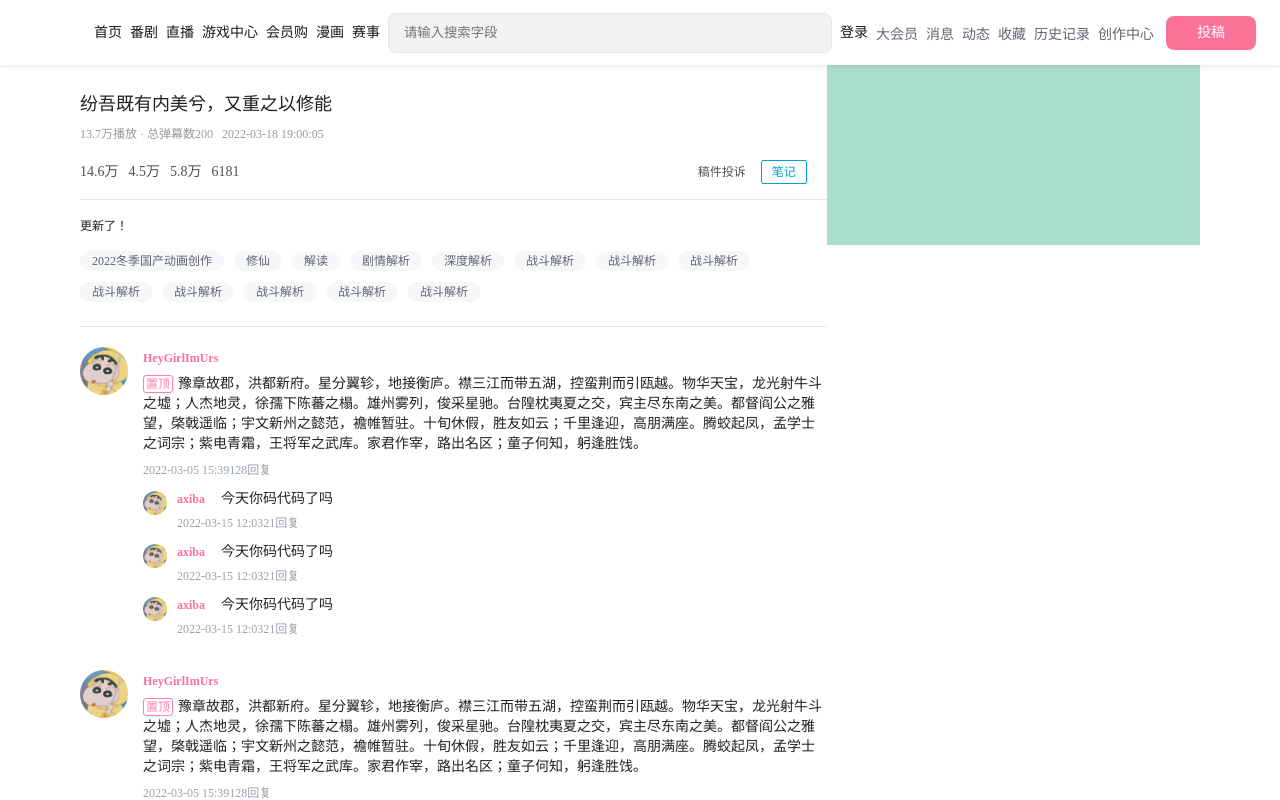
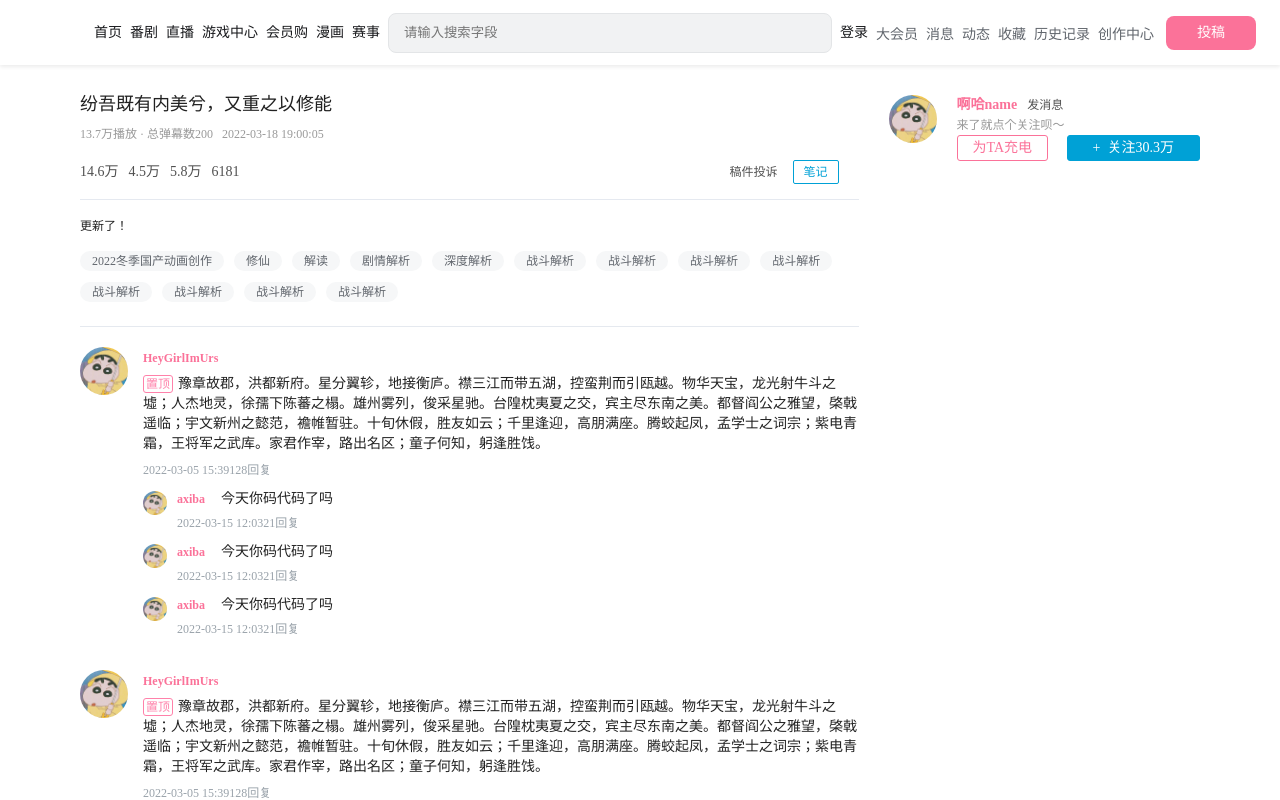
Before and after one commit to LittleLittleLi97/bilibili-vue, a Vue app: page /#/video in a window 1280 px wide. Shown: the top 800 px of the page. Built offline with nearby package versions, Linux system fonts and the light colour scheme; a small style sheet from the web is missing.

Commit message:
update VideoPage

```diff
--- a/src/components/VideoPage/index.vue
+++ b/src/components/VideoPage/index.vue
@@ -57,7 +57,22 @@
                 </Comment>
             </div>
         </div>
-        <div class="right-frame"></div>
+        <div class="right-frame">
+            <div class="up-info">
+                <div class="info-face"><img src="./images/face.jpeg" alt=""></div>
+                <div class="info-right">
+                    <div class="first-row">
+                        <div class="up-name">啊哈name</div>
+                        <div class="send-message"><i class="iconfont"></i><span>发消息</span></div>
+                    </div>
+                    <div class="info-description">来了就点个关注呗～</div>
+                    <div class="extra-manipulate">
+                        <a href="" class="charge">为TA充电</a>
+                        <a href="" class="focus">+&nbsp;&nbsp;关注30.3万</a>
+                    </div>
+                </div>
+            </div>
+        </div>
     </div>
 </template>
 
@@ -80,15 +95,14 @@
         display: flex;
         justify-content: center;
 
-        padding: 45px 80px 0 80px;
+        padding: 95px 80px 0 80px;
 
         box-sizing: border-box;
 
         .left-frame {
-            flex: 2;
+            flex: 2.5;
 
             .video-header {
-                margin-top: 50px;
 
                 .video-title {
                     font-size: 18px;
@@ -208,8 +222,85 @@
         }
         .right-frame {
             flex: 1;
-            height: 200px;
-            background-color: #adc;
+
+            margin-left: 30px;
+
+            .up-info {
+                display: flex;
+                justify-content: space-between;
+
+                .info-face {
+                    width: 48px;
+                    height: 48px;
+
+                    img {
+                        width: 100%;
+                        height: 100%;
+
+                        border-radius: 100%;
+                    }
+                }
+                .info-right {
+                    flex: 1;
+
+                    margin-left: 20px;
+
+                    .first-row {
+                        display: flex;
+                        align-items: center;
+
+                        line-height: 20px;
+
+                        .up-name {
+                            font-size: 14px;
+                            color: #fb7299;
+                            font-weight: bold;
+                        }
+                        .send-message {
+                            font-size: 12px;
+                            color: #505050;
+
+                            margin-left: 10px;
+                        }
+                    }
+                    .info-description {
+                        font-size: 12px;
+                        color: #999999;
+                        line-height: 20px;
+                    }
+                    .extra-manipulate {
+                        display: flex;
+                        justify-content: space-between;
+
+                        // line-height: 30px;
+
+                        .charge {
+                            font-size: 14px;
+                            color: #fb7299;
+
+                            padding: 5px 15px;
+
+                            border: 1px solid #fb7299;
+                            border-radius: 3px;
+
+                            box-sizing: border-box;
+                        }
+                        .focus {
+                            font-size: 14px;
+                            color: #fff;
+
+                            padding: 5px 25px;
+
+                            border: 1px solid #00a1d6;
+                            border-radius: 3px;
+
+                            background-color: #00a1d6;
+
+                            box-sizing: border-box;
+                        }
+                    }
+                }
+            }
         }
     }
 </style>
```
